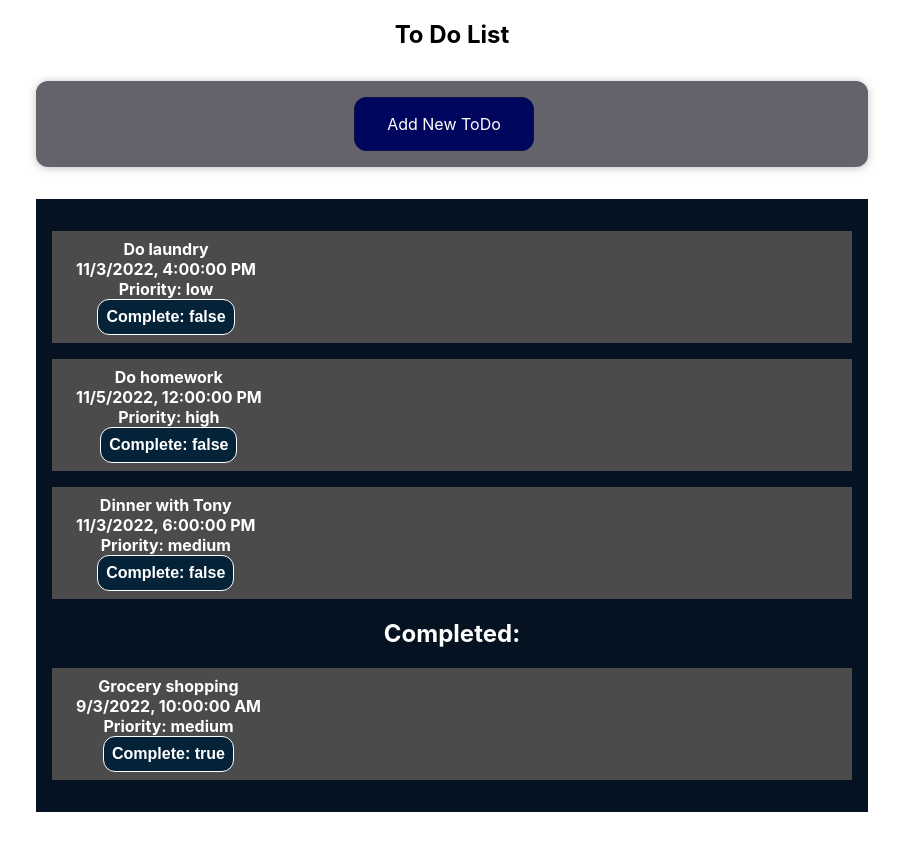
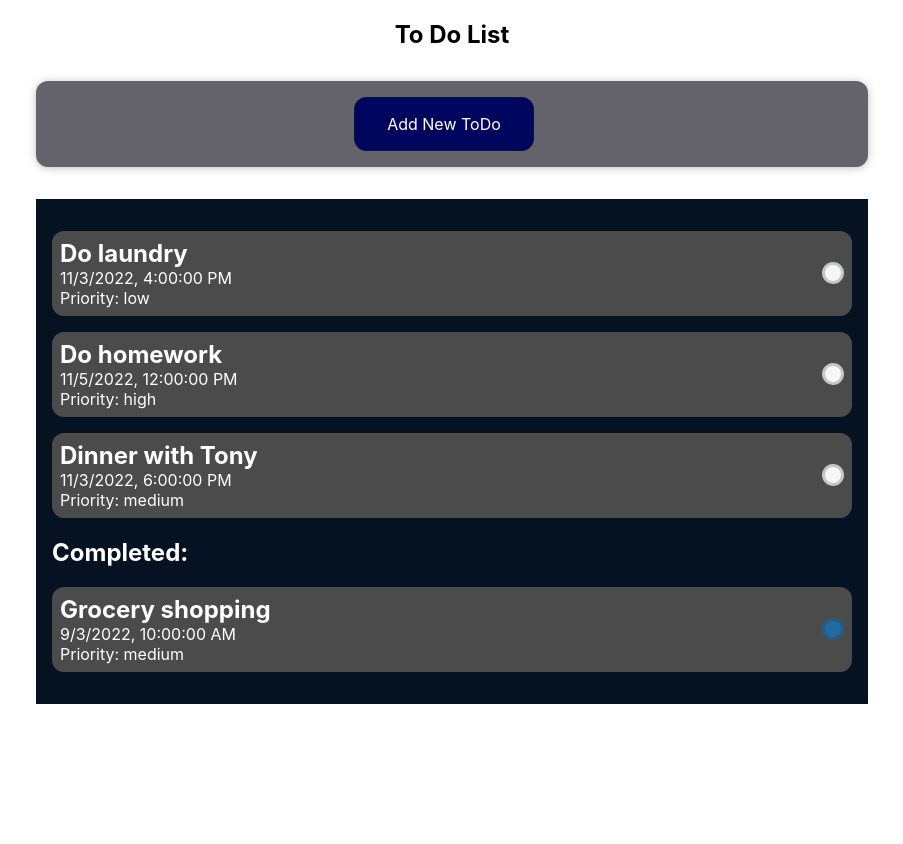
Before and after one commit to Yunhao-Luo/to-do-list-react, a React (Create React App) app: page / in a window 1280 px wide. Shown: the whole page, without its empty margins (188-1091 px from the left). After the commit the page ends 800 px from the top, so only its background shows below. Built offline with nearby package versions, Linux system fonts and the light colour scheme.

Commit message:
restructured layout

```diff
--- a/src/App.js
+++ b/src/App.js
@@ -7,21 +7,21 @@ import NewToDo from './components/NewToDo/NewToDo';
 function App() {
   const DUMMY_TO_DOS = [
     {
-      id: "1",
+      id: "e1",
       title: "Do laundry",
       dueTime: new Date(2022, 10, 3, 16, 0),
       priority: "low",
       complete: false
     },
     {
-      id: "2",
+      id: "e2",
       title: "Do homework",
       dueTime: new Date(2022, 10, 5, 12, 0),
       priority: "high",
       complete: false
     },
     {
-      id: "3",
+      id: "e3",
       title: "Dinner with Tony",
       dueTime: new Date(2022, 10, 3, 18, 0),
       priority: "medium",
@@ -30,7 +30,7 @@ function App() {
   ];
 
   const DUMMY_COMPLETED = [{
-      id: "4",
+      id: "e4",
       title: "Grocery shopping",
       dueTime: new Date(2022, 8, 3, 10, 0),
       priority: "medium",
@@ -59,11 +59,24 @@ function App() {
     });
   }
 
+  const undoComplete = (item) => {
+    setToDos(prevToDos => {
+      return [item, ...prevToDos];
+    });
+    setCompletedToDos(prevToDos => {
+      return prevToDos.filter(
+        (todo) => {
+          return todo !== item;
+        }
+      );
+    });
+  }
+
   return (
     <div className="App">
       <h2>To Do List</h2>
       <NewToDo onAddToDo={onAddToDo}></NewToDo>
-      <ToDo items={ToDos} completed={CompletedTodDos} onComplete={onComplete}></ToDo>
+      <ToDo items={ToDos} completed={CompletedTodDos} onComplete={onComplete} undoComplete={undoComplete}></ToDo>
     </div>
   );
 }
--- a/src/components/NewToDo/ToDoForm.js
+++ b/src/components/NewToDo/ToDoForm.js
@@ -5,6 +5,7 @@ const ToDoForm = (props) => {
   const [enteredTitle, setEnteredTitle] = useState("");
   const [enteredPriority, setEnteredPriority] = useState("");
   const [enteredDate, setEnteredDate] = useState("");
+  const [enteredTime, setEnteredTime] = useState("");
 
   const titleChangeHandler = (event) => {
     setEnteredTitle(event.target.value);
@@ -18,12 +19,23 @@ const ToDoForm = (props) => {
     setEnteredDate(event.target.value);
   };
 
+  const timeChangeHandler = (event) => {
+    setEnteredTime(event.target.value);
+  };
+
   const submitHandler = (event) => {
     event.preventDefault();
+    let dateAndTime = enteredDate + 'T' + enteredTime;
+    if (dateAndTime === 'T') {
+      dateAndTime = new Date();
+    }
+    else {
+      dateAndTime = new Date(dateAndTime);
+    }
     const ToDoData = {
       title: enteredTitle,
-      dueTime: new Date(enteredDate),
-      priority: "low",
+      dueTime: dateAndTime,
+      priority: enteredPriority,
       complete: false
     };
 
@@ -58,8 +70,15 @@ const ToDoForm = (props) => {
             type="date"
             value={enteredDate}
             min="2019-01-01"
-            max="2022-12-31"
             onChange={dateChangeHandler}
+          />
+        </div>
+        <div className="new-ToDo__control">
+          <label>Due Time</label>
+          <input
+            type="time"
+            value={enteredTime}
+            onChange={timeChangeHandler}
           />
         </div>
       </div>
--- a/src/components/ToDo/CompletedItems.js
+++ b/src/components/ToDo/CompletedItems.js
@@ -2,10 +2,15 @@ import Item from "./Item";
 import "./Item.css";
 
 const CompletedItems = (props) => {
+
+  const undoComplete = (obj) => {
+    props.undoComplete(obj);
+  };
+
   return (
     <ul className="todo-list">
       {props.items.map((todo) => (
-        <Item obj={todo}/>
+        <Item obj={todo} key={todo.id} undoComplete={undoComplete}/>
       ))}
     </ul>
   );
--- a/src/components/ToDo/Item.css
+++ b/src/components/ToDo/Item.css
@@ -5,16 +5,43 @@
   padding: 0.5rem;
   margin: 1rem 0;
   background-color: #4b4b4b;
+  border-radius: 12px;
+}
+
+.todo-item__description__container {
+  display: flex;
+  flex-direction: column;
+  justify-content: space-around;
+  padding: 0;
+  margin: 0;
+  list-style: none;
+  align-items: flex-start;
 }
 
 .todo-item__description {
   display: flex;
-    flex-direction: column;
-    gap: 1rem;
-    align-items: flex-end;
-    flex-flow: column-reverse;
-    justify-content: flex-start;
-    flex: 1;
+  flex-flow: column wrap;
+  /* Then we define how is distributed the remaining space */
+  justify-content: space-around;
+  padding: 0;
+  margin: 0;
+  list-style: none;
+}
+
+.todo-item__title {
+  font-size: 1.5rem;
+  font-weight: bold;
+  color: white;
+}
+
+.todo-item__due {
+  font-size: 1rem;
+  color: white;
+}
+
+.todo-item__priority {
+  font-size: 1rem;
+  color: white;
 }
 
 .todo-item h2 {
@@ -25,12 +52,22 @@
   color: white;
 }
 
+.todo-item__incomplete {
+  font-size: 1rem;
+  font-weight: bold;
+  color: rgba(0, 0, 0, 0.212);
+  background-color: #f4f7f8;
+  border: 3px solid rgba(60, 48, 48, 0.242);
+  padding: 0.5rem;
+  border-radius: 12px;
+}
+
 .todo-item__complete {
   font-size: 1rem;
   font-weight: bold;
-    color: white;
-    background-color: #052338;
-    border: 1px solid white;
+  color: rgba(0, 0, 0, 0.212);
+  background-color: #206ca2;
+  border: 3px solid rgba(60, 48, 48, 0.242);
   padding: 0.5rem;
   border-radius: 12px;
 }
--- a/src/components/ToDo/Item.js
+++ b/src/components/ToDo/Item.js
@@ -1,22 +1,36 @@
-import Card from '../UI/Card';
+import Card from "../UI/Card";
 import "./Items.css";
 
 const Item = (props) => {
+  const onComplete = () => {
+    const completedItem = props.obj;
+    completedItem.complete = true;
+    props.onComplete(completedItem);
+  };
 
-    const onComplete = () => {
-        const completedItem = props.obj;
-        completedItem.complete = true;
-        props.onComplete(completedItem);
-    }
+  const undoComplete = () => {
+    const completedItem = props.obj;
+    completedItem.complete = false;
+    props.undoComplete(completedItem);
+  };
 
-    return <Card className="todo-item">
-        <div className="todo__description">
-            <h2>{props.obj.title}</h2>
-            <h2>{props.obj.dueTime.toLocaleString()}</h2>
-            <h2>Priority: {props.obj.priority}</h2>
-            <button className="todo-item__complete" onClick={onComplete}>Complete: {props.obj.complete.toString()}</button>
-        </div>
+  return (
+    <Card className="todo-item">
+      <div className="todo-item__description">
+      <div className="todo-item__description__container">
+        <div className="todo-item__title">{props.obj.title}</div>
+        <div className="todo-item__due">{props.obj.dueTime.toLocaleString()}</div>
+        <div className="todo-item__priority">Priority: {props.obj.priority}</div>
+      </div>
+      </div>
+      {!props.obj.complete && (
+        <button className="todo-item__incomplete" onClick={onComplete}></button>
+      )}
+      {props.obj.complete && (
+        <button className="todo-item__complete" onClick={undoComplete}></button>
+      )}
     </Card>
+  );
 };
 
 export default Item;
--- a/src/components/ToDo/Items.js
+++ b/src/components/ToDo/Items.js
@@ -10,7 +10,7 @@ const Items = (props) => {
   return (
     <ul className="todo-list">
       {props.items.map((todo) => (
-        <Item obj={todo} onComplete={onComplete}/>
+        <Item obj={todo} key={todo.id} onComplete={onComplete}/>
       ))}
     </ul>
   );
--- a/src/components/ToDo/ToDo.css
+++ b/src/components/ToDo/ToDo.css
@@ -5,3 +5,8 @@
   width: 50rem;
   max-width: 95%;
 }
+
+.complete-tag {
+  display: flex;
+  align-items: flex-start;
+}
--- a/src/components/ToDo/ToDo.js
+++ b/src/components/ToDo/ToDo.js
@@ -10,10 +10,15 @@ const ToDo = (props) => {
     props.onComplete(obj);
   };
 
+  const undoComplete = (obj) => {
+    props.undoComplete(obj);
+  };
+
   return <Card className="todos">
-    <Items items={props.items} onComplete={onComplete}></Items>
-    <h2 style={{ color: 'white' }}>Completed:</h2>
-    <CompletedItems items={props.completed}></CompletedItems>
+    {props.items.length!==0 && <Items items={props.items} onComplete={onComplete}></Items>}
+    {props.items.length===0 && <h2 style={{ color: 'white' }}>You don't have any pending item</h2>}
+    <h2 className='complete-tag' style={{ color: 'white' }}>Completed:</h2>
+    <CompletedItems items={props.completed} undoComplete={undoComplete}></CompletedItems>
   </Card>;
 };
 
```
Lines whose indentation alone changed are shown as unchanged.
